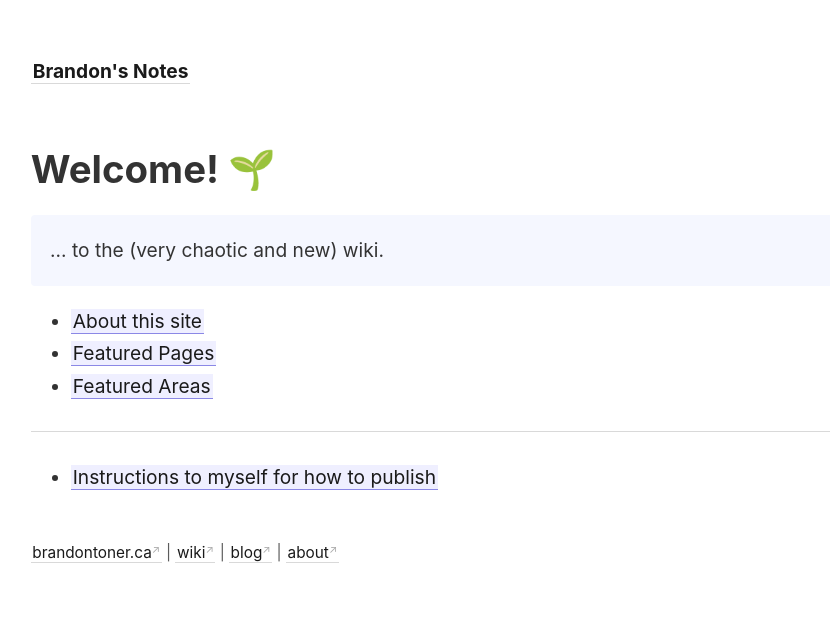
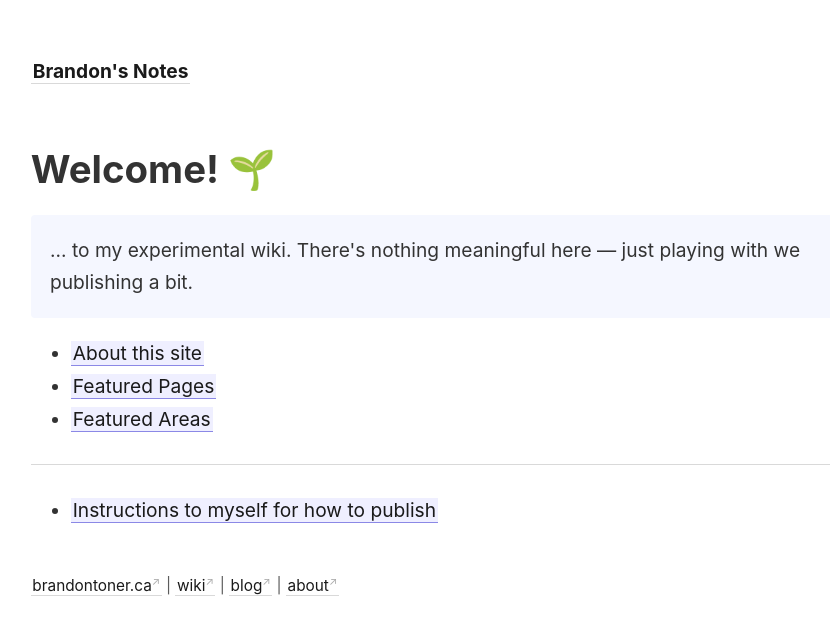
Before and after one commit to brandon-toner/brandontoner-jekyll-garden, a Jekyll site: the page built from _pages/index.md, in a window 1280 px wide. Shown: the top 635 px of the page, without its empty margins (46-876 px from the left). Built offline with Jekyll 4.4.1, drawn with Linux system fonts in a browser that asks for light colours.

Commit message:
Update content

```diff
--- a/_pages/index.md
+++ b/_pages/index.md
@@ -8,7 +8,7 @@ permalink: /
 # Welcome! 🌱
 
 <p style="padding: 1em 1em; background: #f5f7ff; border-radius: 4px;">
- ... to the (very chaotic and new) wiki.
+ ... to my experimental wiki. There's nothing meaningful here — just playing with we publishing a bit.
 </p>
 - [[About this site]]
 - [[Featured Pages]]
```
